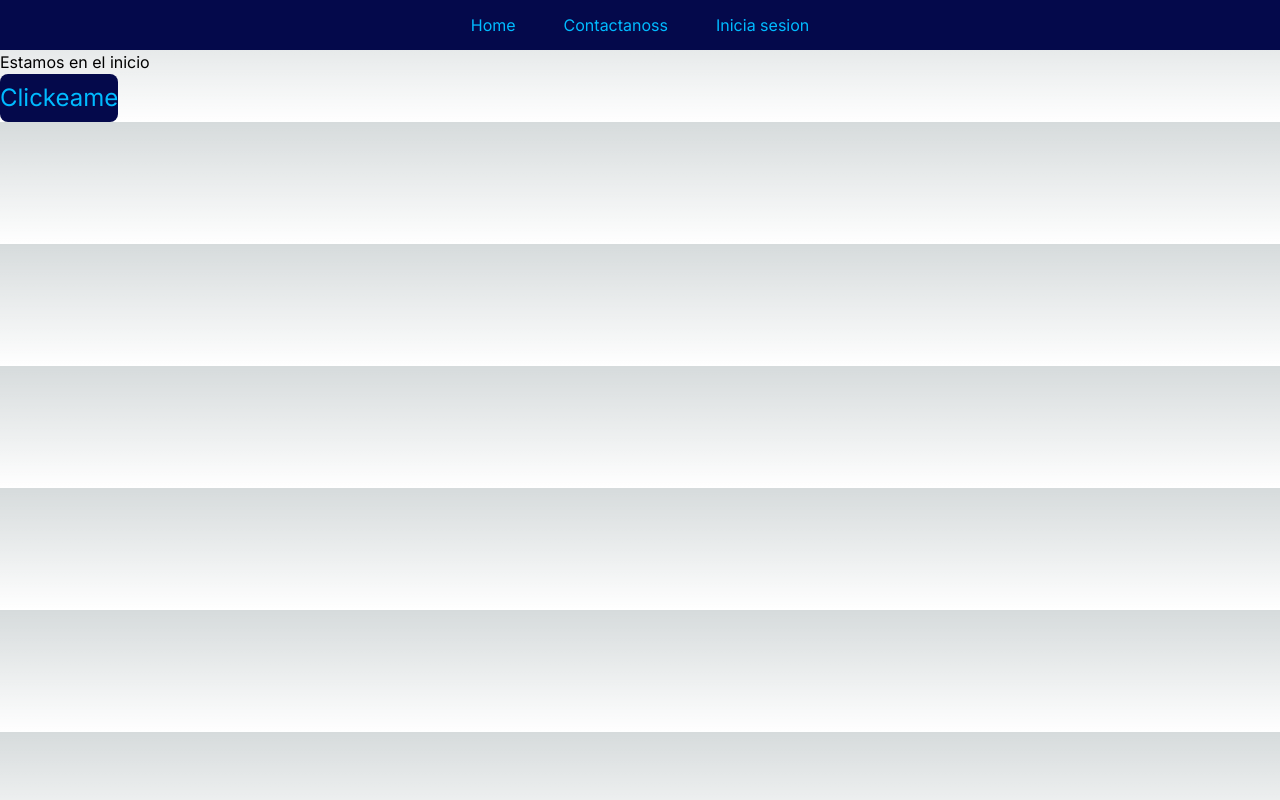
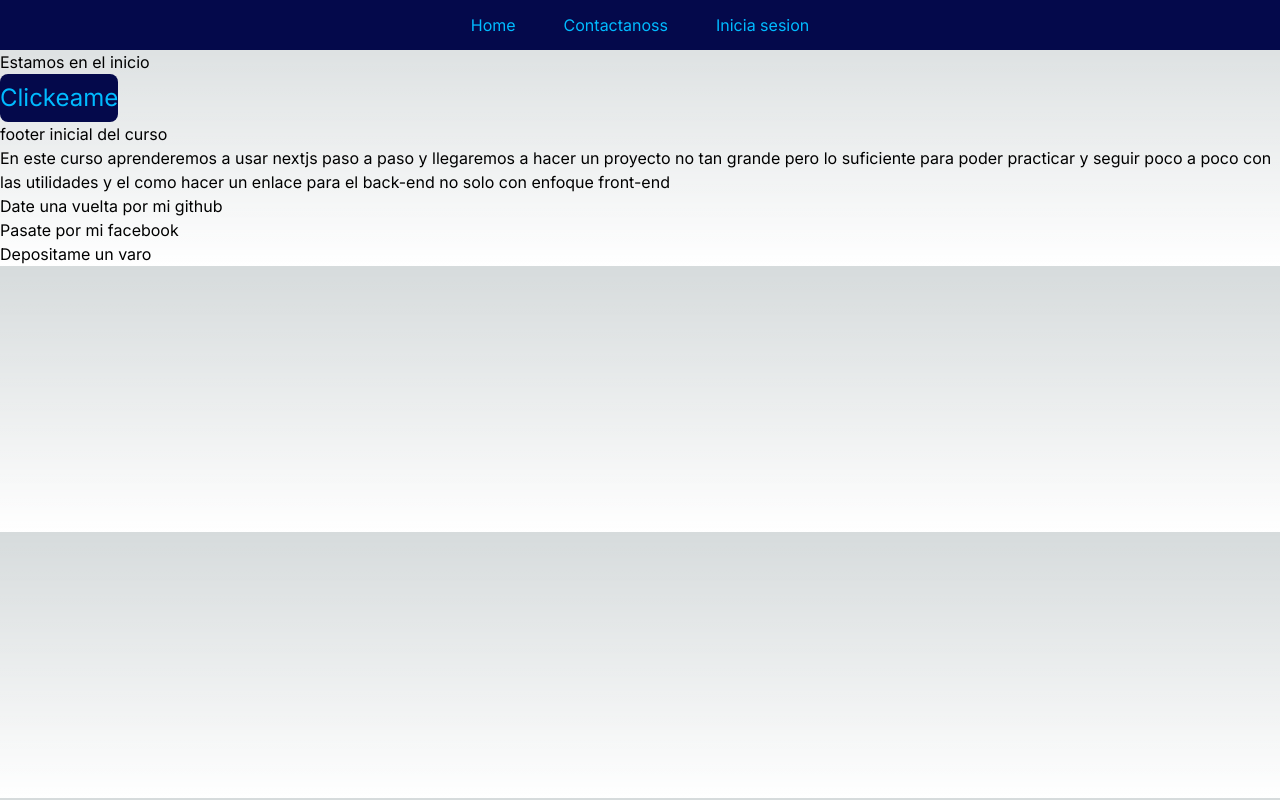
Before and after one commit to Usiel-03A7/faztcoursechuwi, a Next.js app: page / in a window 1280 px wide. Built offline with nearby package versions, Linux system fonts and the light colour scheme.

Commit message:
arreglar el footer container

```diff
--- a/app/layout.jsx
+++ b/app/layout.jsx
@@ -1,6 +1,7 @@
 import './globals.css'
 import { Inter } from 'next/font/google'
 import Nabvar from '../components/navbar/navbar'
+import FooterComponent from '@/components/footer/footerComponent'
 
 export const metadata = {
   title:"Fazt code cursito de nextjs <3 "
@@ -16,6 +17,7 @@ export default function RootLayout({ children }) {
         <Nabvar />
         {children}
         </body>
+        <FooterComponent />
     </html>
   )
 }
--- /dev/null
+++ b/components/footer/footerComponent.jsx
@@ -0,0 +1,18 @@
+
+"use client"
+import Link from "next/link"
+export default function FooterComponent(){
+  return (
+    <div>
+      <section>
+        <h2>footer inicial del curso </h2>
+        <p>En este curso aprenderemos a usar nextjs paso a paso y llegaremos a hacer un proyecto no tan grande pero lo suficiente para poder practicar y seguir poco a poco con las utilidades y el como hacer un enlace para el back-end no solo con enfoque front-end</p>
+      </section>
+      <ul>
+        <li><Link href="https://github.com/Usiel-03A7">Date una vuelta por mi github</Link></li>
+        <li><Link href="https://www.facebook.com/uzyel.solanosilva/">Pasate por mi facebook</Link></li>
+        <li><Link href="https://www.paypal.me/usiel03A7">Depositame un varo</Link></li>
+      </ul>
+    </div>
+  )
+}
```
